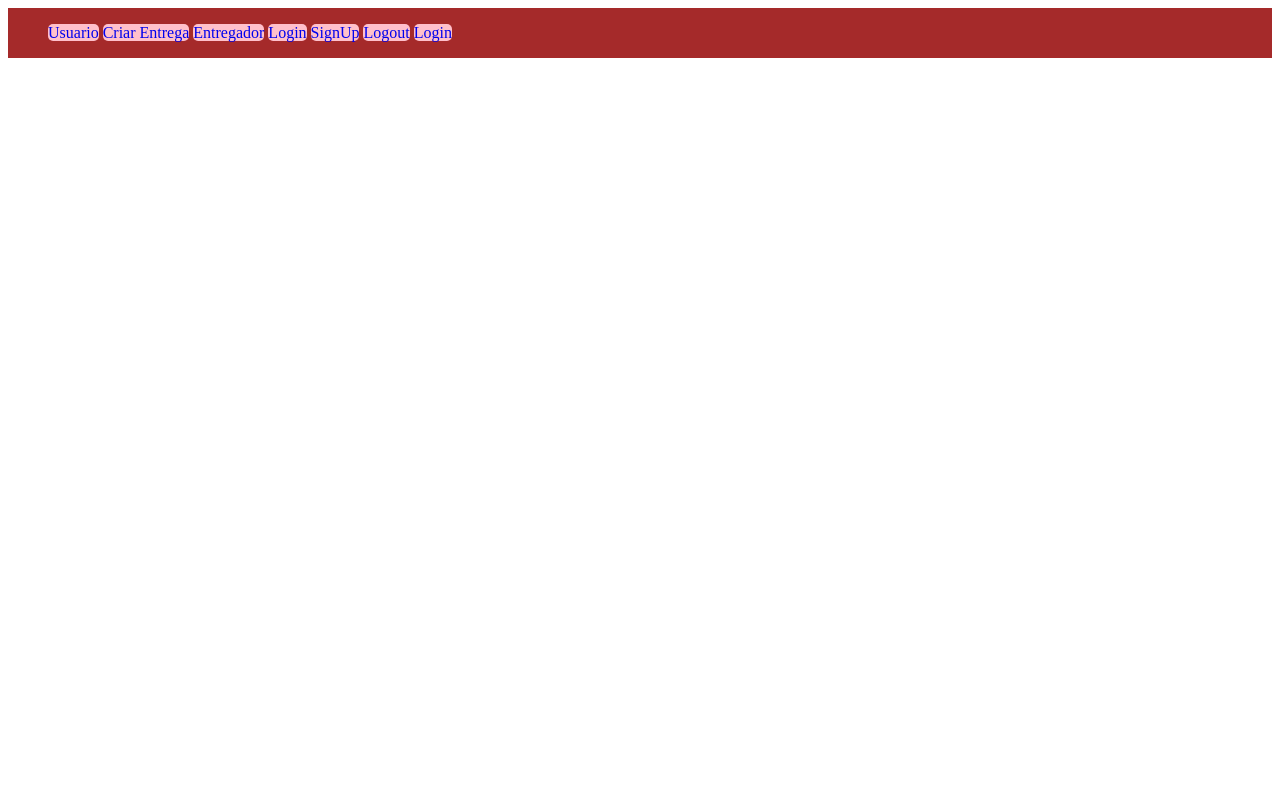
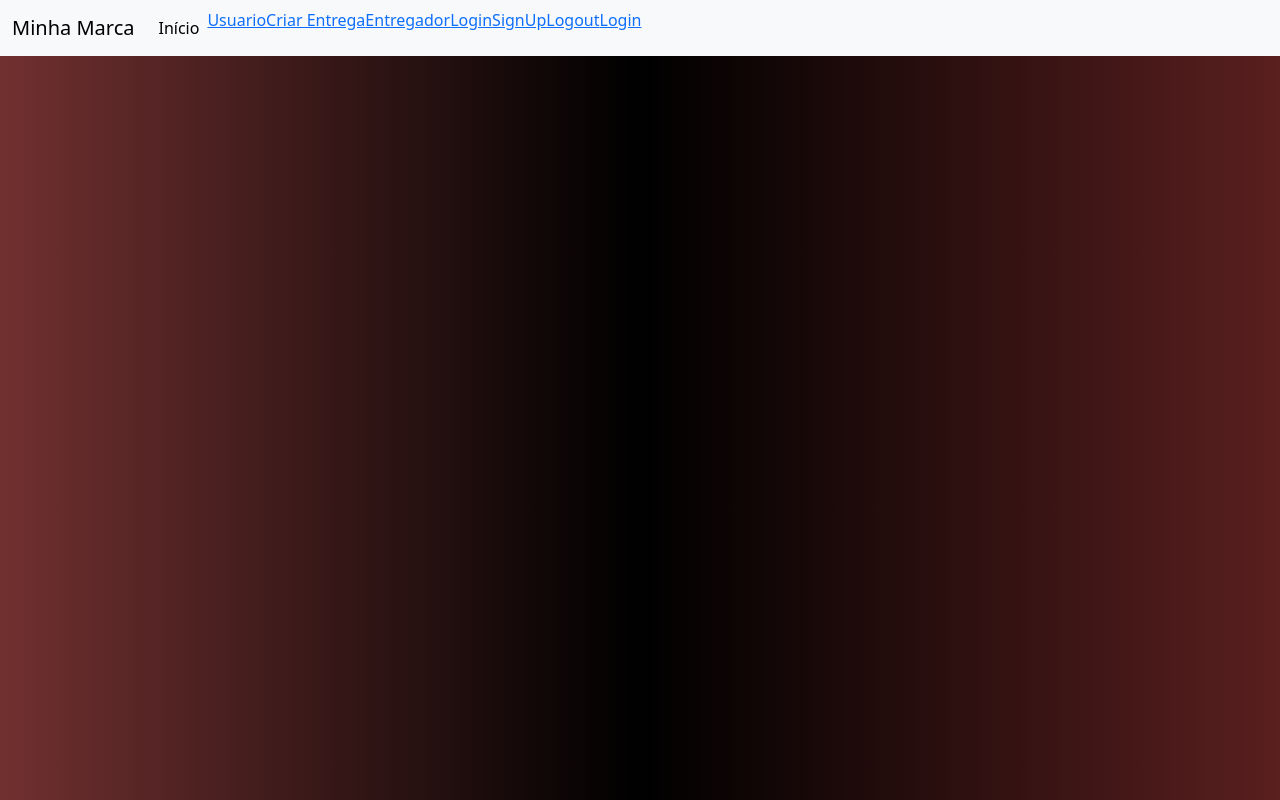
Before and after one commit to sampaioRayssa/intwebannualproject, a Flask app: page / in a window 1280 px wide. Run offline with Flask 3, Linux system fonts and the light colour scheme.

Commit message:
cspwnão arquivo

```diff
--- a/static/css/style.css
+++ b/static/css/style.css
@@ -1,27 +1,31 @@
-body head {
-    background-color: aliceblue;
-    height: 100%;
-    margin: 0%;
+body,head{
+    background: linear-gradient(
+        to right,
+        rgb(113, 48, 48),
+        black,
+        rgb(90, 31, 31)
+
+
+
+    );
+   height:100vh;
 }
 
 nav{
+    background-color: bisque;
+    text-emphasis: none;
     display: flex;
     flex-wrap: wrap;
     flex-direction: column;
-    justify-content: center;
-    background-color: brown;
-}
-
-li{
-    display:contents;
-    border-radius: 5px ;
 
 }
 
+
+
 a{
-    background-color: pink;
     border-radius: 5px;
     text-decoration: none;
+    color: black;
 
 
 }
--- a/templates/base.html
+++ b/templates/base.html
@@ -8,29 +8,49 @@
 </head>
 <body>
     <header>
-        <nav>
-            <ul>
-                <li>
+        <!-- Bootstrap CSS -->
+  <link href="https://cdn.jsdelivr.net/npm/bootstrap@5.3.0/dist/css/bootstrap.min.css" rel="stylesheet">
+</head>
+<body>
+    <!-- Navbar -->
+    <nav class="navbar navbar-expand-lg navbar-light bg-light">
+        <div class="container-fluid">
+            <a class="navbar-brand" href="#">Minha Marca</a>
+            <button class="navbar-toggler" type="button" data-bs-toggle="collapse" data-bs-target="#navbarNav" aria-controls="navbarNav" aria-expanded="false" aria-label="Toggle navigation">
+                <span class="navbar-toggler-icon"></span>
+            </button>
+            <div class="collapse navbar-collapse" id="navbarNav">
+                <ul class="navbar-nav">
+                <li class="nav-item">
+                    <a class="nav-link active" aria-current="page" href="#">Início</a>
+                </li>
+                <li class="nav-item">
                     <a href="{{url_for('client')}}">Usuario</a>
                 </li>
-                <li>
+                <li class="nav-item">
                     <a href="{{url_for('createdelivery')}}">Criar Entrega</a>
                 </li>
-                <li>
+                <li class="nav-item">
                     <a href="{{url_for("deliverer")}}">Entregador</a>
                 </li>
-                <li>
+                <li class="nav-item">
                     <a href="{{url_for('login')}}">Login</a>
                 </li>
-                <li>
+                <li class="nav-item">
                     <a href="{{url_for('signup')}}">SignUp</a>
                 </li>
-                <li>
+                <li class="nav-item">
                     <a href="{{url_for('logout')}}">Logout</a>
                 </li>
+                <li class="nav-item">
                     <a href="{{url_for('login')}}">Login</a>
-            </ul>
-        </nav>
+                </li>
+
+                </ul>
+            </div>
+        </div>
+    </nav>
+
     </header>
     {% block container %}
 
```
